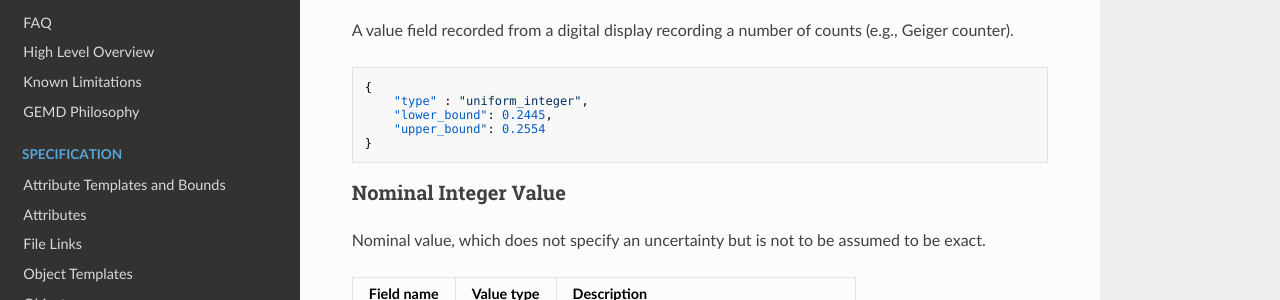
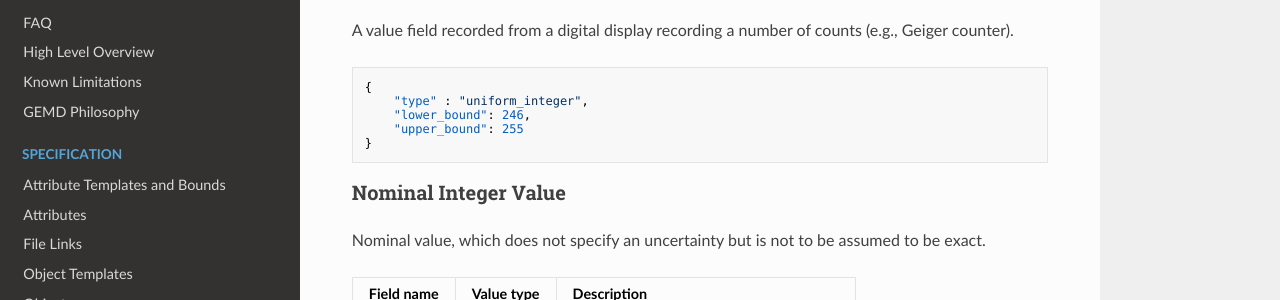
Before and after one commit to CitrineInformatics/gemd-docs, an MkDocs documentation site: the page built from docs/specification/value-types.md, in a window 1280 px wide and 900 px high, scrolled down 3285 px. Shown: the part 152-452 px from the top of the window. Built offline with MkDocs 1.6.1, drawn with Linux system fonts in a browser that asks for light colours; nearby versions of some CDN libraries.

Commit message:
Update docs/specification/value-types.md
Co-authored-by: Ken Kroenlein <51962276+kroenlein@users.noreply.github.com>

````diff
--- a/docs/specification/value-types.md
+++ b/docs/specification/value-types.md
@@ -152,8 +152,8 @@
 ```json
 {
     "type" : "uniform_integer",
-    "lower_bound": 0.2445,
-    "upper_bound": 0.2554
+    "lower_bound": 246,
+    "upper_bound": 255
 }
 ```
 
````
